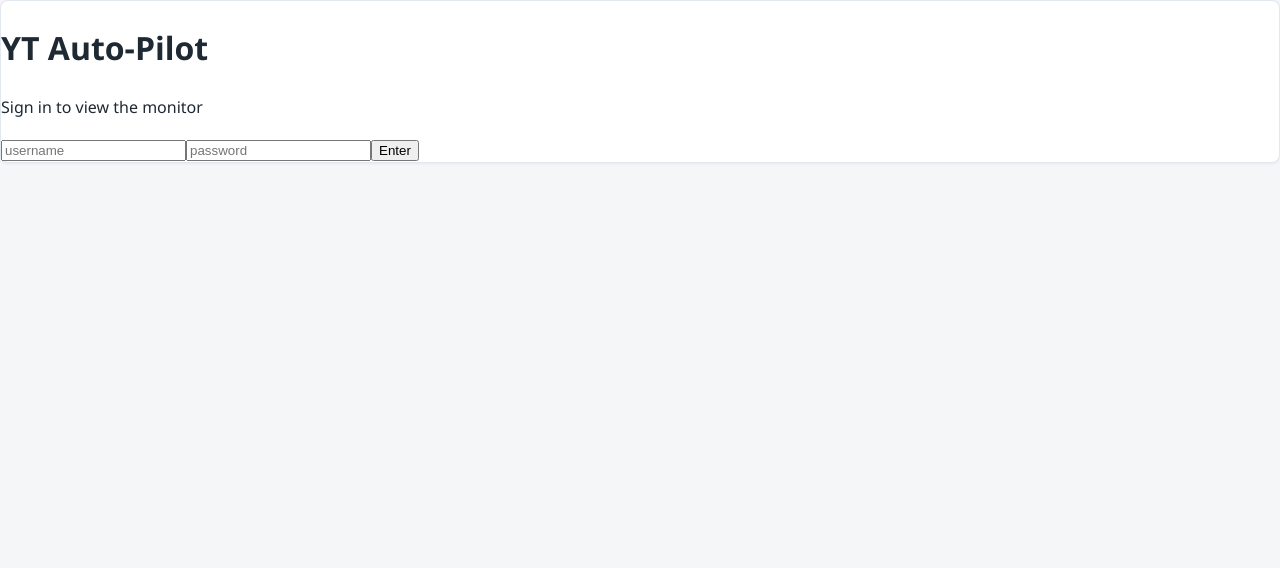
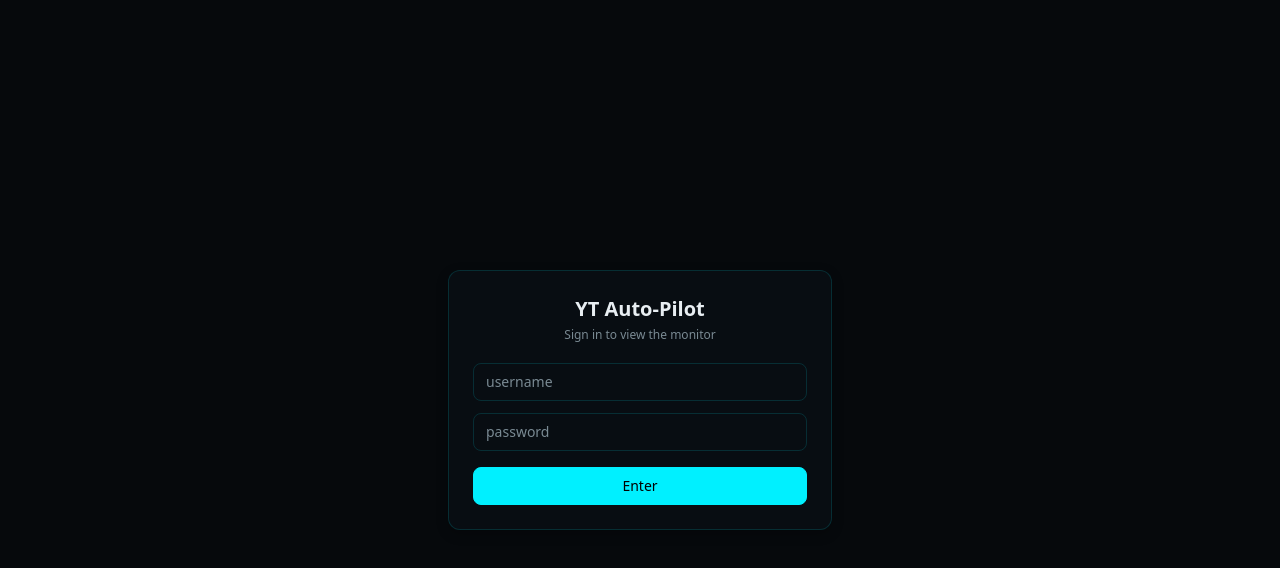
Before and after one commit to surinder2003k/yt-autopilot, a Next.js app in the folder dashboard/: page / in a window 1280 px wide. Shown: the top 568 px of the page. Built offline with nearby package versions, Linux system fonts and the light colour scheme.

Commit message:
feat: final topics + w3schools flat UI refurb

```diff
--- a/dashboard/app/globals.css
+++ b/dashboard/app/globals.css
@@ -1,3 +1,18 @@
+@tailwind base;
+@tailwind components;
+@tailwind utilities;
+
+:root {
+  --foreground: #e8eef2;
+  --muted-foreground: #7a8a93;
+  --accent: #00f0ff;
+  --danger: #ff3131;
+  --border: rgba(0, 240, 255, 0.14);
+  --card: rgba(10, 18, 24, 0.6);
+  --background: #06090c;
+  --font-sans: "Sora", system-ui, -apple-system, sans-serif;
+}
+
 * {
   box-sizing: border-box;
 }
@@ -6,44 +21,40 @@ html,
 body {
   margin: 0;
   padding: 0;
-  background: #f4f6f8;
-  color: #1f2933;
-  font-family: "Segoe UI", system-ui, -apple-system, Arial, sans-serif;
+  overflow-x: hidden;
+  background: var(--background);
+  color: var(--foreground);
+  font-family: var(--font-sans);
   -webkit-font-smoothing: antialiased;
 }
 
 body {
   min-height: 100vh;
-  line-height: 1.6;
 }
 
-a {
-  color: #0b7fa8;
-  text-decoration: none;
+/* Clean flat card (luxury-minimal) */
+.glass {
+  background: var(--card);
+  border: 1px solid var(--border);
+  backdrop-filter: blur(12px);
+  border-radius: 12px;
+  box-shadow: 0 4px 12px rgba(0, 0, 0, 0.25);
 }
 
-a:hover {
-  text-decoration: underline;
+/* Accent link/button */
+.accent {
+  color: var(--accent);
 }
 
-/* Clean flat card (w3schools style) */
-.card {
-  background: #ffffff;
-  border: 1px solid #e2e8f0;
-  border-radius: 8px;
-  box-shadow: 0 1px 3px rgba(0, 0, 0, 0.06);
+.accent:hover {
+  opacity: 0.85;
 }
 
-/* Accent text (used sparingly, no glow) */
-.accent {
-  color: #0b7fa8;
-}
-
-/* Simple status dot */
+/* Minimal status dot */
 .dot {
   display: inline-block;
-  width: 9px;
-  height: 9px;
+  width: 8px;
+  height: 8px;
   border-radius: 50%;
 }
 
@@ -52,5 +63,24 @@ a:hover {
 }
 
 .dot-bad {
-  background: #d64545;
+  background: var(--danger);
 }
+
+/* Scrollbar */
+::-webkit-scrollbar {
+  width: 8px;
+  height: 8px;
+}
+
+::-webkit-scrollbar-thumb {
+  background: rgba(0, 240, 255, 0.25);
+  border-radius: 8px;
+}
+
+/* Prevent overflow */
+html,
+body,
+#__next {
+  width: 100%;
+  overflow-x: hidden;
+}
--- a/dashboard/app/layout.tsx
+++ b/dashboard/app/layout.tsx
@@ -19,7 +19,7 @@ export default function RootLayout({
   children: React.ReactNode;
 }) {
   return (
-    <html lang="en">
+    <html lang="en" className="scroll-smooth">
       <body>
         <LoginGate />
         {children}
--- a/dashboard/components/LoginGate.tsx
+++ b/dashboard/components/LoginGate.tsx
@@ -7,7 +7,7 @@ const PASS = "3424";
 const KEY = "ytap_auth";
 
 export function useAuth() {
-  const [authed, setAuthed] = useState<boolean | null>(null); // null = loading
+  const [authed, setAuthed] = useState<boolean | null>(null);
 
   useEffect(() => {
     setAuthed(localStorage.getItem(KEY) === "1");
@@ -36,7 +36,7 @@ export function LoginGate() {
   const [p, setP] = useState("");
   const [err, setErr] = useState(false);
 
-  if (authed === null) return null; // loading
+  if (authed === null) return null;
 
   if (!authed) {
     return (
@@ -46,12 +46,12 @@ export function LoginGate() {
             e.preventDefault();
             if (!login(u, p)) setErr(true);
           }}
-          className="card w-full max-w-sm p-6"
+          className="glass w-full max-w-sm p-6"
         >
-          <h1 className="text-center text-xl font-semibold text-[#1f2933]">
+          <h1 className="text-center text-xl font-semibold text-[var(--foreground))">
             YT Auto-Pilot
           </h1>
-          <p className="mt-1 text-center text-xs text-[#5b6770]">
+          <p className="mt-1 text-center text-xs text-[var(--muted-foreground)]">
             Sign in to view the monitor
           </p>
 
@@ -63,7 +63,7 @@ export function LoginGate() {
                 setErr(false);
               }}
               placeholder="username"
-              className="rounded border border-[#cbd5e0] bg-white px-3 py-2 text-sm text-[#1f2933] outline-none placeholder:text-[#8a96a3] focus:border-[#0b7fa8]"
+              className="rounded-lg border border-[var(--border)] bg-transparent px-3 py-2 text-sm text-[var(--foreground)] outline-none placeholder:text-[var(--muted-foreground)] focus:border-[var(--accent)]"
             />
             <input
               type="password"
@@ -73,14 +73,14 @@ export function LoginGate() {
                 setErr(false);
               }}
               placeholder="password"
-              className="rounded border border-[#cbd5e0] bg-white px-3 py-2 text-sm text-[#1f2933] outline-none placeholder:text-[#8a96a3] focus:border-[#0b7fa8]"
+              className="rounded-lg border border-[var(--border)] bg-transparent px-3 py-2 text-sm text-[var(--foreground)] outline-none placeholder:text-[var(--muted-foreground)] focus:border-[var(--accent)]"
             />
             {err && (
-              <p className="text-xs text-[#d64545]">Invalid username or password</p>
+              <p className="text-xs text-[var(--danger)]">Invalid username or password</p>
             )}
             <button
               type="submit"
-              className="mt-1 rounded border border-[#0b7fa8] bg-[#0b7fa8] px-3 py-2 text-sm font-medium text-white transition hover:bg-[#096b8f]"
+              className="mt-1 rounded-lg border border-[var(--accent)] bg-[var(--accent)] px-3 py-2 text-sm font-medium text-black transition hover:opacity-90"
             >
               Enter
             </button>
@@ -94,7 +94,7 @@ export function LoginGate() {
     <div className="fixed right-4 top-4 z-50">
       <button
         onClick={logout}
-        className="rounded border border-[#cbd5e0] bg-white px-3 py-1 text-xs text-[#5b6770] transition hover:bg-[#f4f6f8]"
+        className="rounded border border-[var(--border)] bg-transparent px-3 py-1 text-xs font-medium text-[var(--muted-foreground)] transition hover:text-[var(--accent)]"
       >
         Logout
       </button>
```
Also changed, not shown: dashboard/app/page.tsx (+46 -44 lines).
